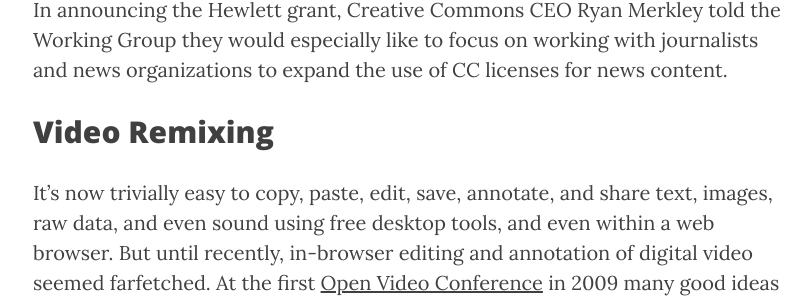
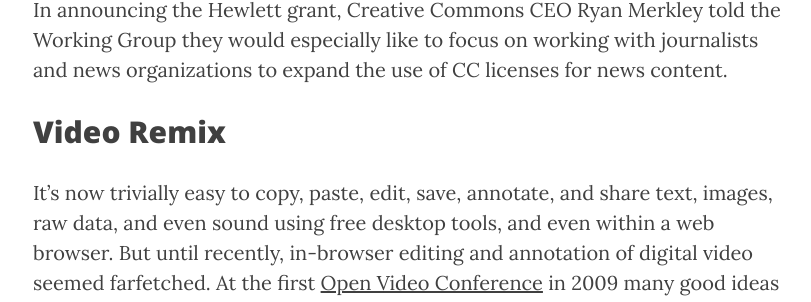
Before and after one commit to jackbrighton/jackbrighton.github.io, a Jekyll site: the page built from _posts/2016-02-07-open-video.md, in a window 1280 px wide and 900 px high, scrolled down 2710 px. Shown: the part 149-451 px from the top of the window, without its empty margins (232-1043 px from the left). Built offline with Jekyll 4.4.1, drawn with Linux system fonts in a browser that asks for light colours; nearby versions of some CDN libraries.

Commit message:
edit header

```diff
--- a/_posts/2016-02-07-open-video.md
+++ b/_posts/2016-02-07-open-video.md
@@ -34,7 +34,7 @@ $10 million is three times the current annual budget of the Creative Commons org
 
 In announcing the Hewlett grant, Creative Commons CEO Ryan Merkley told the Working Group they would especially like to focus on working with journalists and news organizations to expand the use of CC licenses for news content.
 
-## Video Remixing
+## Video Remix
 
 It’s now trivially easy to copy, paste, edit, save, annotate, and share text, images, raw data, and even sound using free desktop tools, and even within a web browser. But until recently, in-browser editing and annotation of digital video seemed farfetched. At the first [Open Video Conference](http://openvideoconference.org/) in 2009 many good ideas were floated and then sank under the weigh of proprietary video formats and browsers that didn’t comply with W3C standards. But in the last few years, the adoption of HTML5 and the maturation of certain JavaScript libraries have enabled development of some amazing news tools for online video.
 
```
